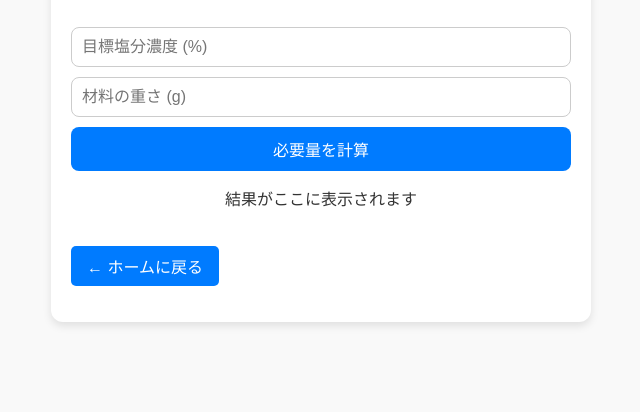
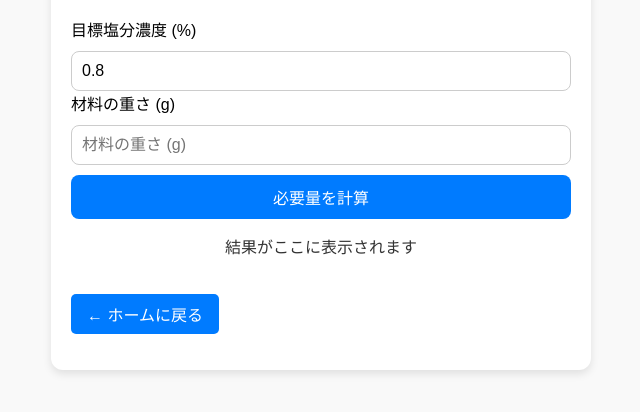
Before and after one commit to y-nob/my-html-tool, a plain HTML site: page enbunkeisan.html in a window 1280 px wide. Shown: the part 90-502 px from the top of the page, without its empty margins (319-959 px from the left). Drawn offline with Linux system fonts and the light colour scheme.

Commit message:
出力結果変更

```diff
--- a/enbunkeisan.html
+++ b/enbunkeisan.html
@@ -9,7 +9,10 @@
 <body>
   <div class="container">
     <h1>🍳塩分濃度逆算ツール</h1>
-    <input id="target" type="number" placeholder="目標塩分濃度 (%)">
+
+    <label for="target">目標塩分濃度 (%)</label>
+    <input id="target" type="number" placeholder="目標塩分濃度 (%)" value="0.8" step="0.1" min="0.1">
+    <label for="weight">材料の重さ (g)</label>
     <input id="weight" type="number" placeholder="材料の重さ (g)">
     <button onclick="calculate()">必要量を計算</button>
     <div class="result_matrix" id="result">結果がここに表示されます</div>
```
Also changed, not shown: hisyakai.html (+7 -2 lines).
